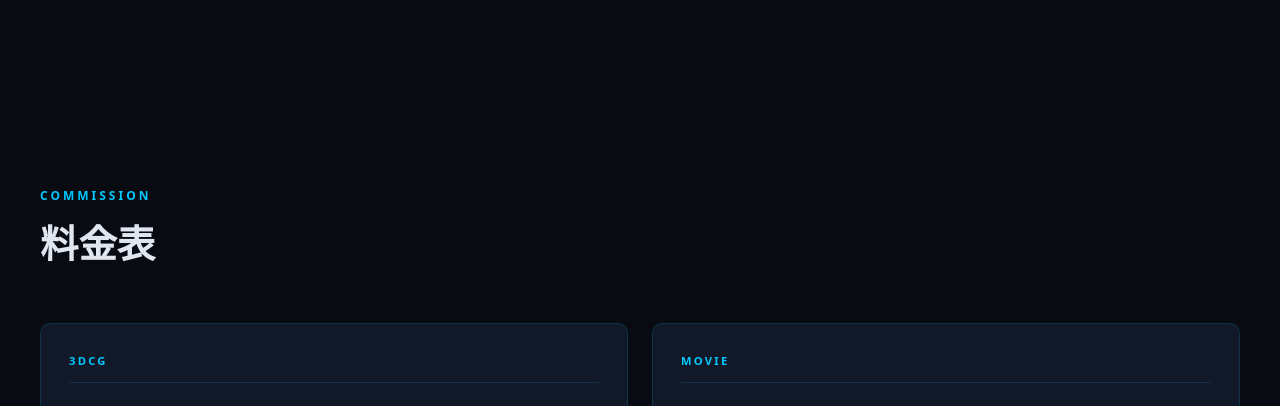
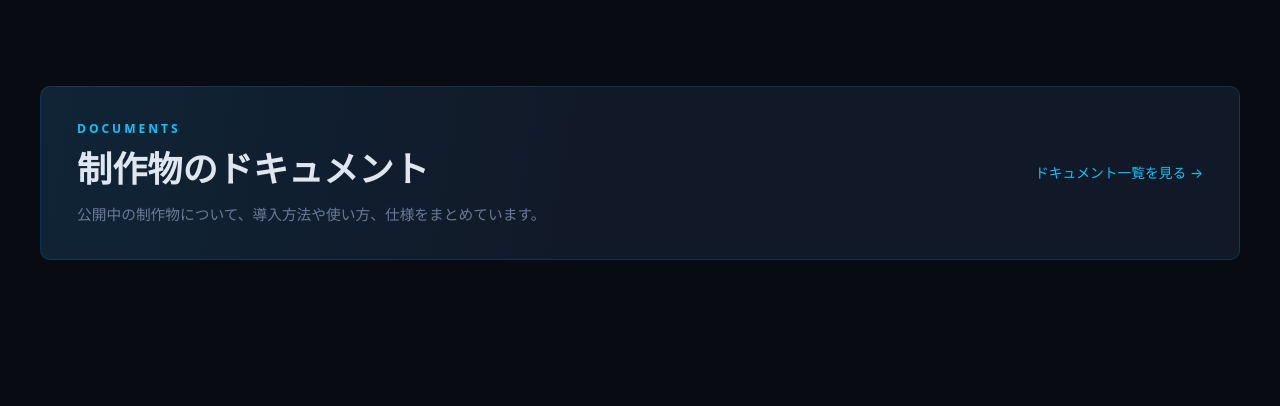
Before and after one commit to Alus444/ACM_website, a Vue app in the folder acm/: page /vhs-simulator/1 in a window 1280 px wide. Shown: the part 2280-2686 px from the top of the page. Built offline with nearby package versions, Linux system fonts and the light colour scheme.

Commit message:
Add documentation directory and site links

```diff
--- a/acm/src/components/layout/Header.vue
+++ b/acm/src/components/layout/Header.vue
@@ -24,6 +24,7 @@ onUnmounted(() => window.removeEventListener('scroll', onScroll))
         <RouterLink to="/" class="nav-link">Top</RouterLink>
         <RouterLink to="/booth" class="nav-link">BOOTH</RouterLink>
         <RouterLink to="/movie" class="nav-link">MOVIE</RouterLink>
+        <RouterLink to="/docs" class="nav-link">DOCS</RouterLink>
         <RouterLink v-if="isPro" to="/works" class="nav-link">Works</RouterLink>
         <RouterLink v-else to="/pricing" class="nav-link">Commission</RouterLink>
         <RouterLink to="/contact" class="nav-link">Contact</RouterLink>
@@ -149,4 +150,15 @@ onUnmounted(() => window.removeEventListener('scroll', onScroll))
     font-size: 0.67rem;
   }
 }
+
+@media (min-width: 361px) and (max-width: 480px) {
+  .nav {
+    gap: 0.2rem;
+  }
+
+  .nav-link {
+    padding-inline: 0.3rem;
+    font-size: 0.7rem;
+  }
+}
 </style>
--- /dev/null
+++ b/acm/src/components/sections/DocumentsTeaser.vue
@@ -0,0 +1,93 @@
+<template>
+  <section class="documents-teaser" aria-labelledby="documents-teaser-title">
+    <div class="section-inner">
+      <RouterLink to="/docs" class="documents-panel">
+        <div class="documents-copy">
+          <p class="section-label">Documents</p>
+          <h2 id="documents-teaser-title" class="section-title">制作物のドキュメント</h2>
+          <p class="section-description">公開中の制作物について、導入方法や使い方、仕様をまとめています。</p>
+        </div>
+        <span class="documents-link">ドキュメント一覧を見る <span aria-hidden="true">&rarr;</span></span>
+      </RouterLink>
+    </div>
+  </section>
+</template>
+
+<style scoped>
+.documents-teaser {
+  padding: 1rem 2rem 6rem;
+}
+
+.section-inner {
+  max-width: 1200px;
+  margin: 0 auto;
+}
+
+.documents-panel {
+  display: flex;
+  align-items: center;
+  justify-content: space-between;
+  gap: 2rem;
+  padding: 2rem 2.25rem;
+  border: 1px solid var(--border);
+  border-radius: 10px;
+  background:
+    linear-gradient(100deg, rgba(0, 200, 255, 0.07), transparent 48%),
+    var(--bg-card);
+  transition: border-color 0.2s, background-color 0.2s;
+}
+
+.documents-panel:hover {
+  border-color: rgba(0, 200, 255, 0.42);
+}
+
+.documents-copy {
+  min-width: 0;
+}
+
+.section-label {
+  margin: 0 0 0.45rem;
+  color: var(--accent);
+  font-size: 0.75rem;
+  font-weight: 600;
+  letter-spacing: 0.25em;
+  text-transform: uppercase;
+}
+
+.section-title {
+  margin: 0;
+  color: var(--text-primary);
+  font-size: clamp(1.6rem, 3vw, 2.2rem);
+  line-height: 1.3;
+}
+
+.section-description {
+  margin: 0.75rem 0 0;
+  color: var(--text-secondary);
+  font-size: 0.92rem;
+}
+
+.documents-link {
+  flex: 0 0 auto;
+  color: var(--accent);
+  font-size: 0.86rem;
+  white-space: nowrap;
+}
+
+@media (max-width: 640px) {
+  .documents-teaser {
+    padding: 0 1rem 4rem;
+  }
+
+  .documents-panel {
+    align-items: flex-start;
+    flex-direction: column;
+    gap: 1.25rem;
+    padding: 1.5rem;
+  }
+
+  .section-description {
+    font-size: 0.85rem;
+  }
+}
+</style>
--- /dev/null
+++ b/acm/src/data/documents.ts
@@ -0,0 +1,27 @@
+export interface DocumentationItem {
+  id: string
+  title: string
+  category: string
+  description: string
+  imageUrl: string
+  path: string
+}
+
+export const documentationItems: DocumentationItem[] = [
+  {
+    id: 'nightover',
+    title: 'NIGHTOVER',
+    category: 'Windowsアプリ',
+    description: '小説執筆エディタの機能、作品データの保存、設定、更新内容を掲載しています。',
+    imageUrl: '/images/nightover/screenshots/editor-overview.png',
+    path: '/nightover',
+  },
+  {
+    id: 'vhs-simulator',
+    title: 'ACM VHS Simulator',
+    category: 'After Effectsプラグイン',
+    description: 'インストール、内蔵プリセット、各パラメータ、想定される問題を掲載しています。',
+    imageUrl: '/images/vhs-simulator/screenshots/overview-video-poster.webp',
+    path: '/vhs-simulator',
+  },
+]
--- /dev/null
+++ b/acm/src/pages/DocumentsPage.vue
@@ -0,0 +1,129 @@
+<script setup lang="ts">
+import PageHeader from '../components/layout/PageHeader.vue'
+import { documentationItems } from '../data/documents'
+</script>
+
+<template>
+  <main class="documents-page">
+    <div class="page-inner">
+      <PageHeader label="Documents" title="制作物のドキュメント" />
+
+      <div class="documents-grid">
+        <RouterLink
+          v-for="item in documentationItems"
+          :key="item.id"
+          :to="item.path"
+          class="document-card"
+        >
+          <div class="document-image">
+            <img :src="item.imageUrl" :alt="`${item.title}の画面`" loading="lazy" />
+          </div>
+          <div class="document-body">
+            <p class="document-category">{{ item.category }}</p>
+            <h2 class="document-title">{{ item.title }}</h2>
+            <p class="document-description">{{ item.description }}</p>
+            <span class="document-link">ドキュメントを開く <span aria-hidden="true">&rarr;</span></span>
+          </div>
+        </RouterLink>
+      </div>
+    </div>
+  </main>
+</template>
+
+<style scoped>
+.documents-page {
+  min-height: 100vh;
+  padding: 8rem 2rem 6rem;
+}
+
+.page-inner {
+  max-width: 1200px;
+  margin: 0 auto;
+}
+
+.documents-grid {
+  display: grid;
+  grid-template-columns: repeat(2, minmax(0, 1fr));
+  gap: 1.5rem;
+}
+
+.document-card {
+  display: grid;
+  grid-template-rows: auto 1fr;
+  overflow: hidden;
+  color: inherit;
+  border: 1px solid var(--border);
+  border-radius: 10px;
+  background: var(--bg-card);
+  transition: transform 0.25s, border-color 0.25s, box-shadow 0.25s;
+}
+
+.document-card:hover {
+  transform: translateY(-4px);
+  border-color: rgba(0, 200, 255, 0.4);
+  box-shadow: 0 8px 32px rgba(0, 200, 255, 0.1);
+}
+
+.document-image {
+  aspect-ratio: 16 / 9;
+  overflow: hidden;
+  background: var(--bg-secondary);
+  border-bottom: 1px solid var(--border);
+}
+
+.document-image img {
+  width: 100%;
+  height: 100%;
+  object-fit: cover;
+  transition: transform 0.3s;
+}
+
+.document-card:hover .document-image img {
+  transform: scale(1.02);
+}
+
+.document-body {
+  display: flex;
+  flex-direction: column;
+  align-items: flex-start;
+  padding: 1.5rem;
+}
+
+.document-category {
+  margin: 0 0 0.5rem;
+  color: var(--accent);
+  font-size: 0.72rem;
+  font-weight: 600;
+  letter-spacing: 0.08em;
+}
+
+.document-title {
+  margin: 0;
+  color: var(--text-primary);
+  font-size: 1.3rem;
+  line-height: 1.35;
+}
+
+.document-description {
+  margin: 0.8rem 0 1.5rem;
+  color: var(--text-secondary);
+  font-size: 0.87rem;
+  line-height: 1.8;
+}
+
+.document-link {
+  margin-top: auto;
+  color: var(--accent);
+  font-size: 0.82rem;
+}
+
+@media (max-width: 700px) {
+  .documents-page {
+    padding: 7rem 1rem 4rem;
+  }
+
+  .documents-grid {
+    grid-template-columns: minmax(0, 1fr);
+  }
+}
+</style>
--- a/acm/src/pages/HomePage.vue
+++ b/acm/src/pages/HomePage.vue
@@ -2,6 +2,7 @@
 import Hero from '../components/sections/Hero.vue'
 import Gallery from '../components/sections/Gallery.vue'
 import BoothItems from '../components/sections/BoothItems.vue'
+import DocumentsTeaser from '../components/sections/DocumentsTeaser.vue'
 import Pricing from '../components/sections/Pricing.vue'
 import { useMode } from '../composables/useMode'
 
@@ -13,6 +14,7 @@ const { isPro } = useMode()
     <Hero />
     <BoothItems />
     <Gallery />
+    <DocumentsTeaser />
     <Pricing v-if="!isPro" />
   </main>
 </template>
--- a/acm/src/router/index.ts
+++ b/acm/src/router/index.ts
@@ -3,6 +3,7 @@ import HomePage from '../pages/HomePage.vue'
 import BoothPage from '../pages/BoothPage.vue'
 import ContactPage from '../pages/ContactPage.vue'
 import MoviePage from '../pages/MoviePage.vue'
+import DocumentsPage from '../pages/DocumentsPage.vue'
 import PricingPage from '../pages/PricingPage.vue'
 import WorksPage from '../pages/WorksPage.vue'
 import NightOverPage from '../pages/NightOverPage.vue'
@@ -14,6 +15,11 @@ const router = createRouter({
     { path: '/', component: HomePage },
     { path: '/booth', component: BoothPage },
     { path: '/movie', component: MoviePage },
+    {
+      path: '/docs',
+      component: DocumentsPage,
+      meta: { title: '制作物のドキュメント | ACM' },
+    },
     { path: '/pricing', component: PricingPage },
     { path: '/contact', component: ContactPage },
     { path: '/works', component: WorksPage },
```
